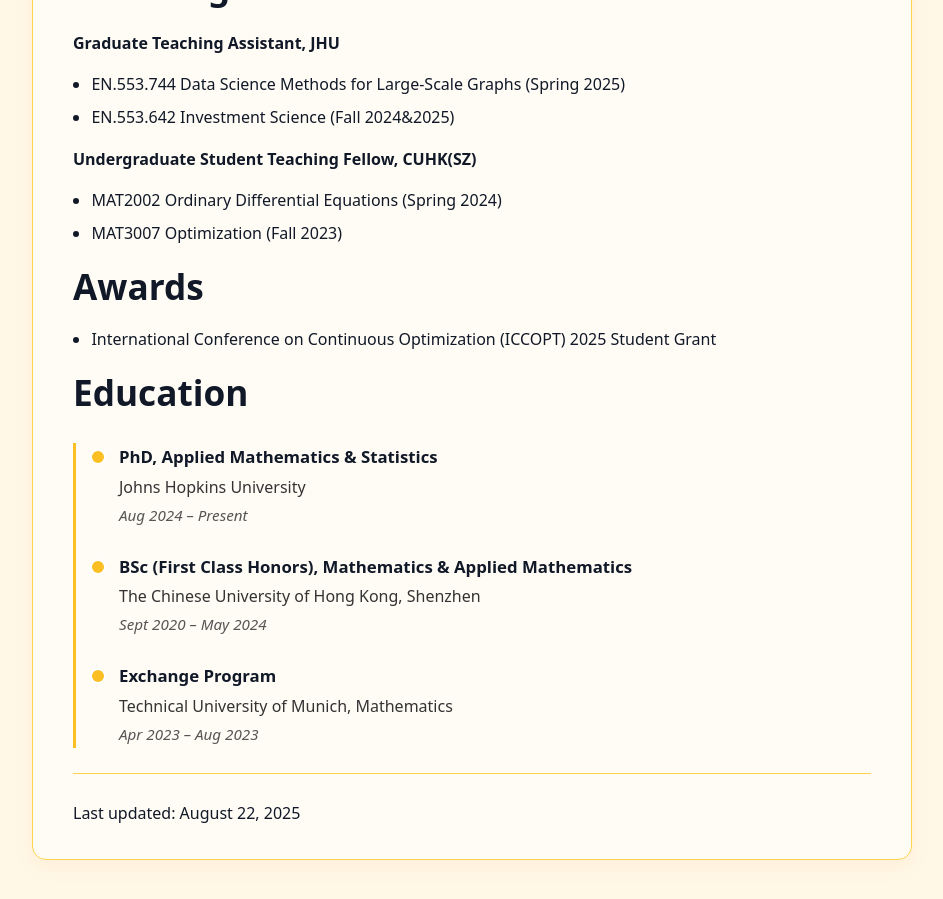
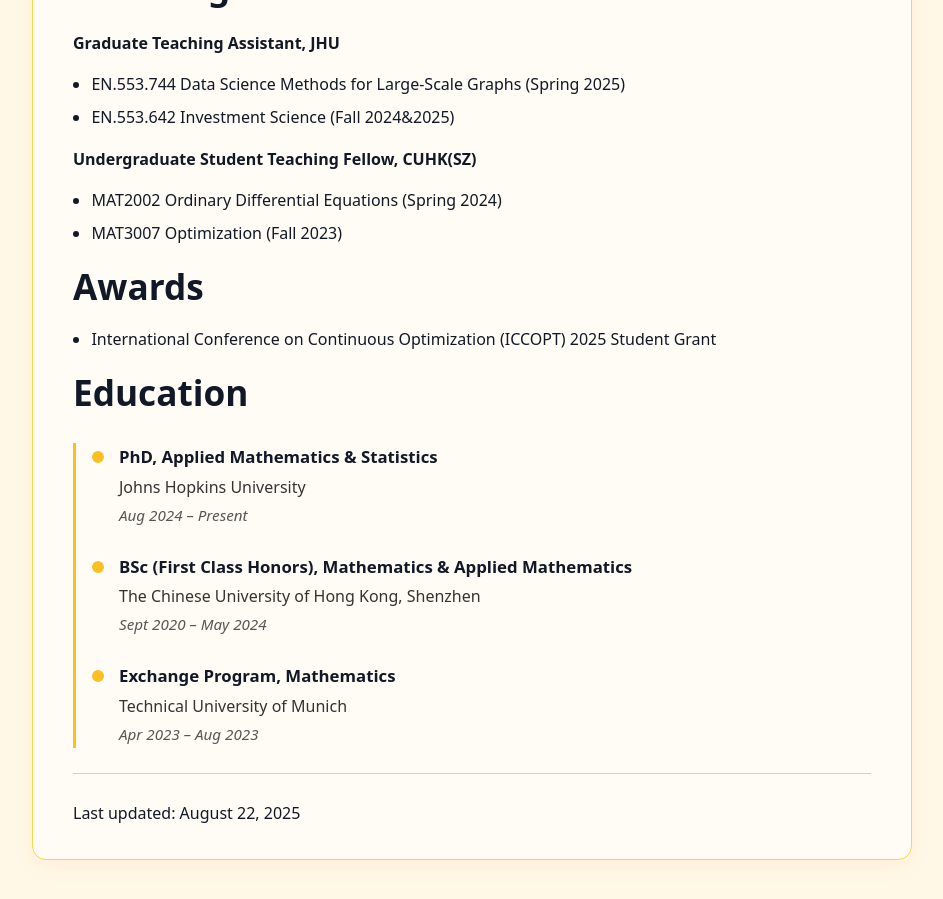
Before and after one commit to yayayida/yayayida.github.io, a Jekyll site: the page built from index.md, in a window 1280 px wide and 900 px high, scrolled down 1207 px. Shown: the whole window, without its empty margins (168-1111 px from the left). Built offline with Jekyll 4.4.1, drawn with Linux system fonts in a browser that asks for light colours.

Commit message:
Update index.md

```diff
--- a/index.md
+++ b/index.md
@@ -181,8 +181,8 @@ My current research interests include **Reinforcement Learning**, **Optimization
   </div>
 
   <div class="edu-item">
-    <div class="edu-degree">Exchange Program</div>
-    <div class="edu-school">Technical University of Munich, Mathematics</div>
+    <div class="edu-degree">Exchange Program, Mathematics</div>
+    <div class="edu-school">Technical University of Munich</div>
     <div class="edu-dates">Apr 2023 – Aug 2023</div>
   </div>
 
```
